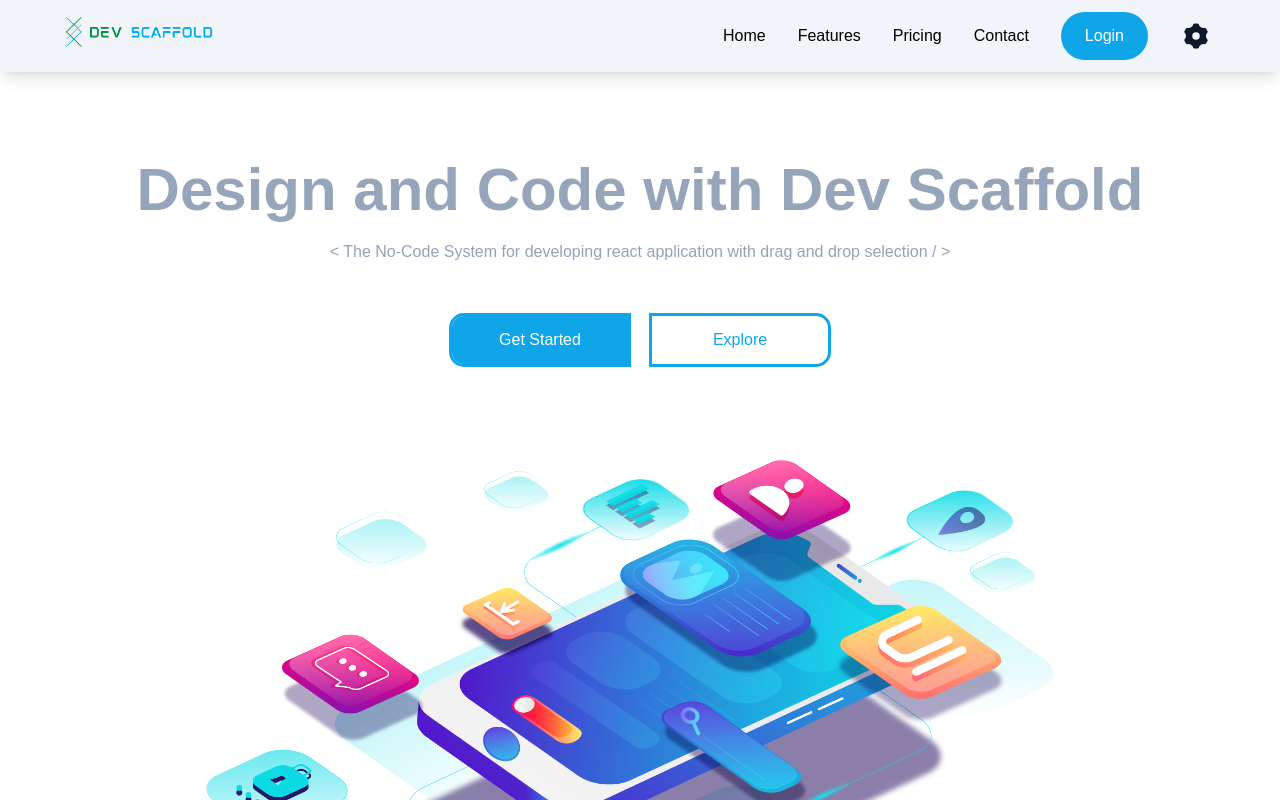
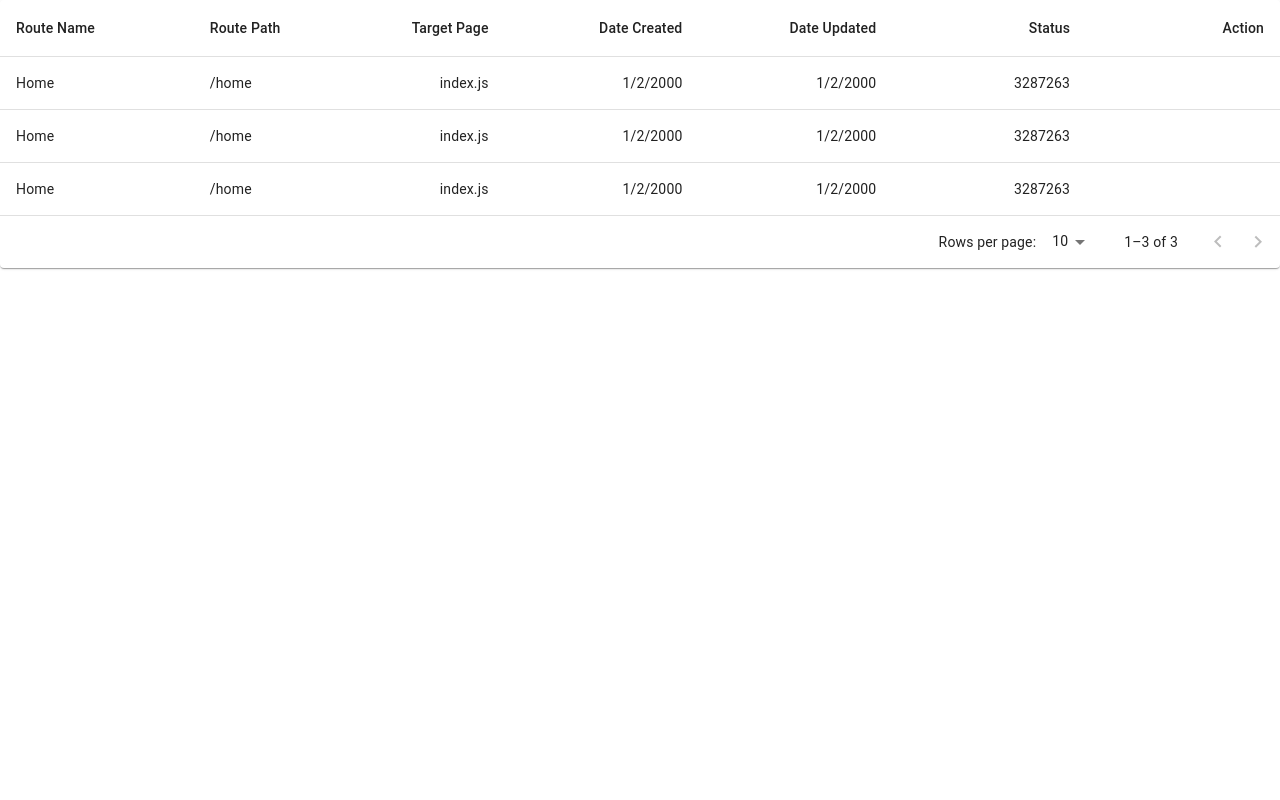
Before and after one commit to mehsaandev/devscaffold, a React (Vite) app: page / in a window 1280 px wide. Shown: the top 800 px of the page. Built offline with nearby package versions, Linux system fonts and the light colour scheme.

Commit message:
route page table

```diff
--- a/src/App.jsx
+++ b/src/App.jsx
@@ -3,6 +3,8 @@
 import LandingPage from './components/Landing Page'
 import Home from './components/Home'
 import Dashboard from './components/Project Design Dashboard/index'
+import Rout from './components/Project Design Dashboard/Routing/index'
+
 import './App.css'
 import Signup from './components/Authentication/Signup'
 import Login from './components/Authentication/Login'
@@ -20,7 +22,7 @@
   return (
     <div className= {`${theme}`}>
       <Routes>
-        <Route path='/' element={<LandingPage  />} />
+        <Route path='/' element={<Rout  />} />
 
         {/* <Route path='/dashboard/*' element={<Home toggleTheme={toggleTheme} theme={theme} />} /> */}
         <Route path='/home/*' element={<Home toggleTheme={toggleTheme} theme={theme} />} />
--- /dev/null
+++ b/src/components/Project Design Dashboard/Routing/index.jsx
@@ -0,0 +1,122 @@
+import * as React from 'react';
+import Paper from '@mui/material/Paper';
+import Table from '@mui/material/Table';
+import TableBody from '@mui/material/TableBody';
+import TableCell from '@mui/material/TableCell';
+import TableContainer from '@mui/material/TableContainer';
+import TableHead from '@mui/material/TableHead';
+import TablePagination from '@mui/material/TablePagination';
+import TableRow from '@mui/material/TableRow';
+
+const columns = [
+  { id: 'name', label: 'Route Name', minWidth: 170 },
+  { id: 'path', label: 'Route Path', minWidth: 100 },
+  {
+    id: 'page',
+    label: 'Target Page',
+    minWidth: 170,
+    align: 'right',
+  },
+  {
+    id: 'create',
+    label: 'Date Created',
+    minWidth: 170,
+    align: 'right',
+  },
+  {
+    id: 'update',
+    label: 'Date Updated',
+    minWidth: 170,
+    align: 'right',
+    type: 'date',
+  },
+  {
+    id: 'status',
+    label: 'Status',
+    minWidth: 170,
+    align: 'right',
+    type: 'date',
+  },
+  {
+    id: 'action',
+    label: 'Action',
+    minWidth: 170,
+    align: 'right',
+  },
+];
+
+function createData(name, path, page, create, update, status, action) {
+  return { name,path,page,create,update,status,action };
+}
+
+const rows = [
+  createData('Home', '/home', 'index.js', '1/2/2000','1/2/2000',3287263),
+  createData('Home', '/home', 'index.js', '1/2/2000','1/2/2000', 3287263),
+  createData('Home', '/home', 'index.js', '1/2/2000','1/2/2000', 3287263),
+
+];
+
+export default function StickyHeadTable() {
+  const [page, setPage] = React.useState(0);
+  const [rowsPerPage, setRowsPerPage] = React.useState(10);
+
+  const handleChangePage = (event, newPage) => {
+    setPage(newPage);
+  };
+
+  const handleChangeRowsPerPage = (event) => {
+    setRowsPerPage(+event.target.value);
+    setPage(0);
+  };
+
+  return (
+    <Paper sx={{ width: '100%', overflow: 'hidden' }}>
+      <TableContainer sx={{ maxHeight: 440 }}>
+        <Table stickyHeader aria-label="sticky table">
+          <TableHead>
+            <TableRow>
+              {columns.map((column) => (
+                <TableCell
+                  key={column.id}
+                  align={column.align}
+                  style={{ minWidth: column.minWidth }}
+                >
+                  {column.label}
+                </TableCell>
+              ))}
+            </TableRow>
+          </TableHead>
+          <TableBody>
+            {rows
+              .slice(page * rowsPerPage, page * rowsPerPage + rowsPerPage)
+              .map((row) => {
+                return (
+                  <TableRow hover role="checkbox" tabIndex={-1} key={row.code}>
+                    {columns.map((column) => {
+                      const value = row[column.id];
+                      return (
+                        <TableCell key={column.id} align={column.align}>
+                          {column.format && typeof value === 'number'
+                            ? column.format(value)
+                            : value}
+                        </TableCell>
+                      );
+                    })}
+                  </TableRow>
+                );
+              })}
+          </TableBody>
+        </Table>
+      </TableContainer>
+      <TablePagination
+        rowsPerPageOptions={[10, 25, 100]}
+        component="div"
+        count={rows.length}
+        rowsPerPage={rowsPerPage}
+        page={page}
+        onPageChange={handleChangePage}
+        onRowsPerPageChange={handleChangeRowsPerPage}
+      />
+    </Paper>
+  );
+}
```
Also changed, not shown: 1 other file (tests, documents, lock files or other folders).
